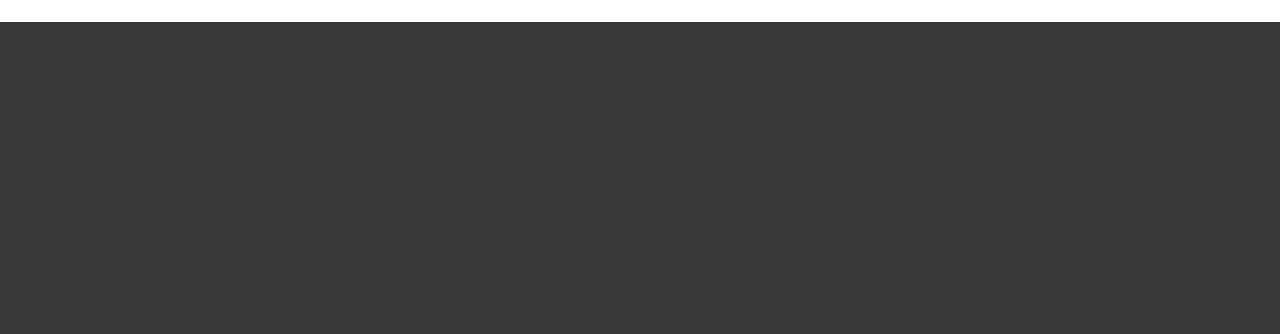
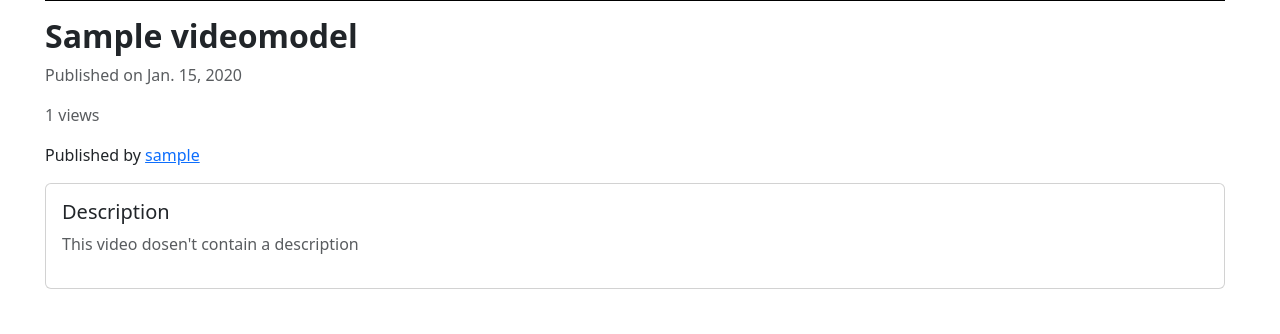
Before and after one commit to WaryEwe/Videoworld, a Django app: page /video/1/ in a window 1280 px wide; the page is wider, and only the part inside the window is pictured. Shown: the part 778-1112 px from the top of that part. Before the commit the page ends 800 px from the top of that part, so only its background shows below. Run offline with Django 5.2, Linux system fonts and the light colour scheme; a user stored in the database is signed in; tables that the repository leaves empty hold one stand-in row (values such as "Sample post").

Commit message:
Fixed minor issues

```diff
--- a/users/templates/base.html
+++ b/users/templates/base.html
@@ -48,10 +48,12 @@
       <li class="nav-item">
    {% if user.is_authenticated %}
    <a class="nav-link" href="{%url 'user' username=user.username%}">{{user.username}}</a>
+   <a class="nav-link" href="{%url 'logout' %}">Logout</a>
    {%else%}
    <a class="nav-link" href="{%url 'login' %}">Login</a>
    {% endif %}
         </li>
+
       </div>
     </div>
   </div>
--- a/users/templates/profile.html
+++ b/users/templates/profile.html
@@ -89,7 +89,7 @@
                       </a>
                     </div>
                     <h5 class="mt-2">{{v.video_title}}</h5>
-                    <p>{{v.video_view}}</p>
+                    <p>{{v.video_view}} views</p>
                     <p>{{v.video_date}}</p>
                     <p>{{v.video_uploader}}</p>
                     </div>
--- a/users/urls.py
+++ b/users/urls.py
@@ -6,4 +6,5 @@ urlpatterns = [
     path('accounts/signup/', views.signup_view, name='signup'),
     path('user/<str:username>/', views.profile_view, name='user'),
     path('<int:user_id>/', views.id_profile_view, name='id_user'),
+    path('logout', views.logout_view, name='logout'),
 ]
--- a/users/views.py
+++ b/users/views.py
@@ -63,3 +63,8 @@ def profile_view(request, username):
 def id_profile_view(request, user_id):
     req_user = get_object_or_404(User, id=user_id)
     return redirect('user', username=req_user)
+
+def logout_view(request):
+    if request.user.is_authenticated:
+        logout(request)
+        return redirect('home')
--- a/videos/models.py
+++ b/videos/models.py
@@ -18,6 +18,7 @@ class VideoModel(models.Model):
     video_date = models.DateField(null=False, auto_now_add=True)
     video_src = models.FileField(upload_to=gen_folder, validators=[FileExtensionValidator(['mp4'])], null=False)
     video_thumb = models.ImageField(upload_to=gen_folder, null=True, blank=True)
+    video_view = models.IntegerField(default=0, null=False)
 
     def gen_thumb(self):
         video_path = self.video_src.path
--- a/videos/static/css/video.css
+++ b/videos/static/css/video.css
@@ -10,9 +10,74 @@ body {
 
 .v-content {
   margin: 45px;
-  display: flex;
 }
 
 .v-content video {
   display: flex;
+
 }
+
+.v-status-container {
+  display: flex;
+  position: absolute;
+  padding: 40px;
+  padding-bottom: 80px;
+  background: gray;
+  max-height: 200px;
+  justify-items: flex-start;
+}
+
+.v-video-container {
+  position: relative;
+  padding-bottom: 56.25%;
+  display: flex;
+  height: 0;
+  overflow: hidden;
+  max-width: 100%;
+  background: #000;
+}
+
+.video-container iframe {
+  position: absolute;
+  top: 0;
+  left: 0;
+  width: 100%;
+  height: 100%;
+}
+
+.v-title-container {
+  color: green;
+  transform: translateY(-85%);
+  display: flex;
+  position: absolute;
+  align-items: flex-start;
+  left: 8px;
+  justify-content: flex-start;
+
+}
+
+.v-view-container {
+  display: flex;
+  position: absolute;
+  margin-top: 10px;
+  justify-content: flex-start;
+  align-items: flex-start;
+  left: 8px;
+}
+
+.v-desc-container {
+  color: blue;
+  display: flex;
+  position: absolute;
+  margin-top: 10px;
+  left: 8px;
+  align-items: flex-start;
+  justify-content: flex-start;
+  top: 50%;
+}
+
+.v-date-container {
+  display: flex;
+  position: absolute;
+  margin-top: 10px;
+}
--- a/videos/templates/video.html
+++ b/videos/templates/video.html
@@ -5,17 +5,30 @@
 <link rel="stylesheet" href="{% static 'css/video.css'%}">
 <div class="v-main-container">
   <div class="v-content">
-    <video width="1180px" height="620px" controls crossorigin src="{{video.video_src.url}}">
+    <div class="v-video-container">
+
+    <video width="1180px" height="620px" controls  src="{{video.video_src.url}}">
+    </div>
     </video>
-    <h2>{{video.video_title}}</h2>
-    {% if video.video_description %}
+<div class="row mt-3">
+        <div class="col-12">
+          <h2 class="fw-bold">{{video.video_title}}</h2>
+            <p class="text-muted">Published on {{video.video_date}}</p>
+            <p class="text-muted">{{video.video_view}} views</p>
+            <p >Published by <a href="{% url 'user' username=video.video_uploader%}">{{video.video_uploader}}</a></p>
 
-    <h6>{{video.video_description}}</h6>
-    {%else%}
-    <p>No description for this video </p>
-    {% endif %}
-    <p>{{video.video_date}}</p>
-    <a href="{%url 'user' username=video.video_uploader%}">{{video.video_uploader}}</a>
+            <div class="card mt-3">
+                <div class="card-body">
+                    <h5 class="card-title">Description</h5>
+                    {% if video.video_desc %}
+                    <p class="card-text">{{video.video_desc}}</p>
+                    {%else%}
+                    <p class="text-muted">This video dosen't contain a description</p>
+                    {% endif %}
+                </div>
+            </div>
+        </div>
+    </div>
   </div>
 </div>
 {%endblock 'main'%}
--- a/videos/views.py
+++ b/videos/views.py
@@ -7,6 +7,8 @@ from django.contrib.auth.decorators import login_required
 from django.shortcuts import redirect
 from django.urls import reverse
 from users import models
+from hitcount.models import HitCount
+from hitcount.views import HitCountMixin
 
 def home_view(request):
     videos = VideoModel.objects.all()
--- a/videoworld/settings.py
+++ b/videoworld/settings.py
@@ -33,6 +33,7 @@ FILE_URL = '/media/'
 
 
 INSTALLED_APPS = [
+    'hitcount',
     'imagekit',
     'users',
     'videos',
```
Also changed, not shown: media/profile_images/a0a7282f32840b613493184dc83d42d1.30.jpg (deleted), media/profile_images/banner-6617553_1280.jpg (deleted), media/profile_images/pexels-padrinan-255379.jpg (deleted), media/profile_images/pexels-padrinan-255379_CMP47Th.jpg (deleted), media/thumbnail/55thumb.jpg (added), media/thumbnail/56thumb.jpg (added), media/thumbnail/57thumb.jpg (added), videos/migrations/0016_videomodel_video_view.py (added), 3 other files.
